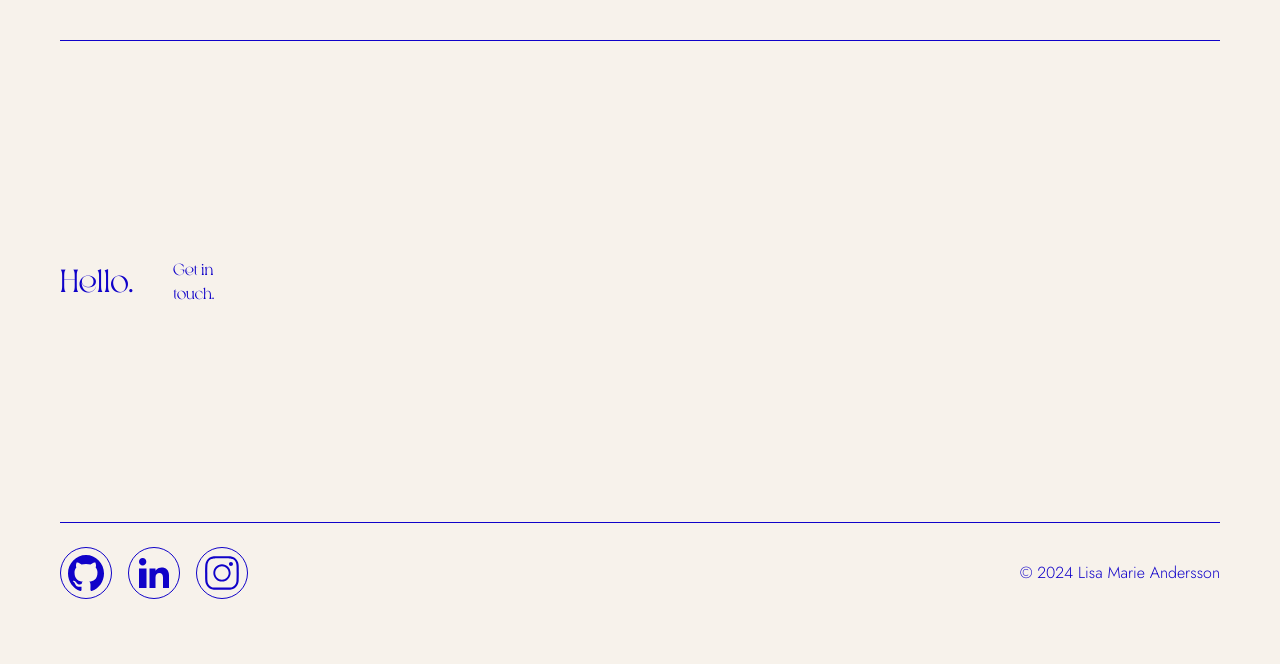
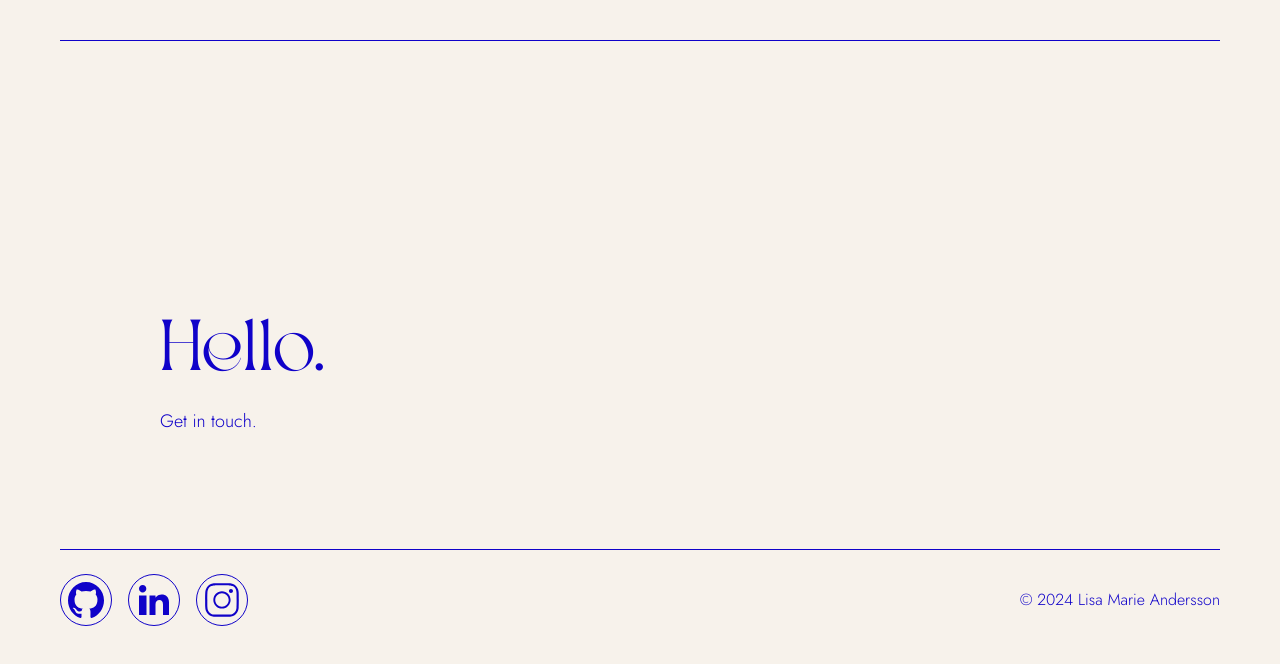
Before and after one commit to lisamarieandersson/showcase-pro, a React (Vite) app: page /contact in a window 1280 px wide. Shown: the top 664 px of the page. Built offline with nearby package versions, Linux system fonts and the light colour scheme.

Commit message:
add contact component

```diff
--- a/src/pages/contact-page/ContactPage.tsx
+++ b/src/pages/contact-page/ContactPage.tsx
@@ -1,4 +1,5 @@
 // ContactPage.tsx
+import Contact from '../../components/contact/Contact';
 import Footer from '../../components/footer/Footer';
 import Header from '../../components/header/Header';
 import './ContactPage.scss';
@@ -7,8 +8,7 @@ function ContactPage() {
   return (
     <div className="contact-page">
       <Header />
-      <h1 className="contact-page__heading">Hello.</h1>
-      <p className="contact-page__contact">Get in touch.</p>
+      <Contact />
       <Footer />
     </div>
   );
```
